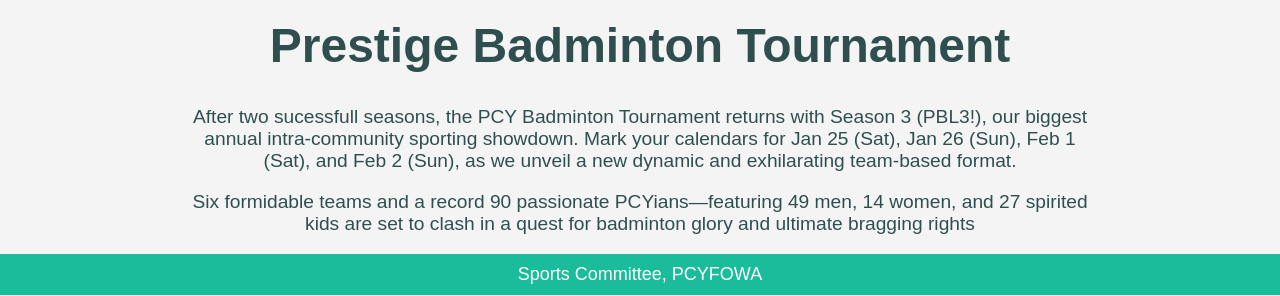
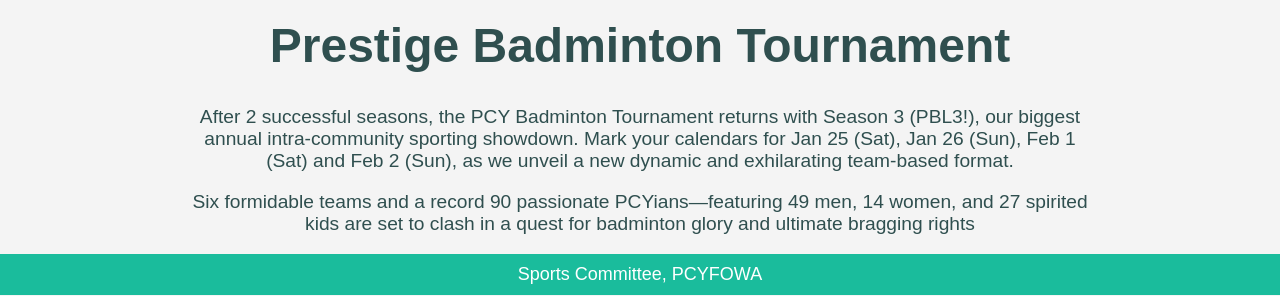
Before and after one commit to Thanseem007/PBLSolution, a Flask app: page / in a window 1280 px wide. Shown: the part 505-801 px from the top of the page. Run offline with Flask 3, Linux system fonts and the light colour scheme.

Commit message:
Home Page & Rules Spelling mistakes

```diff
--- a/templates/Home1.html
+++ b/templates/Home1.html
@@ -4,9 +4,9 @@
 <meta name="viewport" content="width=device-width, initial-scale=1.0">
 <h1 style="text-align:center;font-size:300%"> Welcome to </h1>
 <h1 style="text-align:center;font-size:300%"> Prestige Badminton Tournament</h1>
-<p style="text-align:center;font-size:120%"> After two sucessfull seasons, the PCY Badminton
+<p style="text-align:center;font-size:120%"> After 2 successful seasons, the PCY Badminton
     Tournament returns with Season 3 (PBL3!), our biggest annual intra-community sporting showdown.
-    Mark your calendars for Jan 25 (Sat), Jan 26 (Sun), Feb 1 (Sat), and
+    Mark your calendars for Jan 25 (Sat), Jan 26 (Sun), Feb 1 (Sat) and
     Feb 2 (Sun), as we unveil a new dynamic and exhilarating team-based format.</p>
 
 <p style="text-align:center;font-size:120%"> Six formidable teams and a record 90 passionate
--- a/templates/rules.html
+++ b/templates/rules.html
@@ -11,12 +11,12 @@
         <li>Women’s Doubles - 1, Mixed Doubles (Adult) – 1</li>
         <li>Men's Singles - 1, Men's Doubles - 4  </li></ol>
     <li>All league matches will be best of 1 game only. Kids Singles – 15 points, Men’s Doubles 30 points, rest all the matches will be for 21 Points</li>
-    <li>NO tie breaker at 29 each in a 30 point game, there will be tie breaker at 14 each in a 15 point game and 20 each in a 21 point game ( for league stage)</li>
+    <li>NO tie breaker at 29 each in a 30 point game, there will be tie breaker at 14 each in a 15 point game and 20 each in a 21 point game (for league stage)</li>
     <li>Semis, 3rd Place & Finals : Best of 3 games, 21 points per game </li>
     <li>Order of play for a tie – Kids Singles, Kids Doubles 1 & 2, Women’s Doubles, Adult/Kids Doubles 1, Mixed Doubles Adult, Adult/Kids Doubles 2, Men’s Singles, All Men’s Doubles (No changes will be made to this order of play)</li>
     <li>Each match win will earn 2 points and 0 points for a loss</li>
     <li>Point difference (PD) will be the tie breaker if teams are tied on same # points</li>
-    <li>Toss 30 mins before the start, Captains to submit the team sheet to OC during toss. Each match to be between the teams in the same order as in the team sheet. For e.g when Team A is playing Team B, first men's doubles will be between Pair 1 from Team A’s Sheet vs Pair 1 in Team B Sheet</li>
+    <li>Toss 30 mins before the start, Captains to submit the team sheet to OC during toss. Each match will be between the teams in the same order as in the team sheet. For e.g when Team A is playing Team B, first men's doubles will be between Pair 1 from Team A’s Sheet vs Pair 1 in Team B Sheet</li>
     <li>Each team to nominate 2 match in a tie as their Trump match (in Team Sheet, before the toss), each trump match win will earn 4 point, but a loss of your trump match will be -2 (Minus) points</li>
     <li>Point  difference (PD) calculation for Trump match will remain the same as a normal match</li>
     <li>Same match can be a Trump matches for both teams, if both captains choose so. Points awarded / Point Difference (PD) for such a Trump match will remain the same as any other trump match</li>
```
